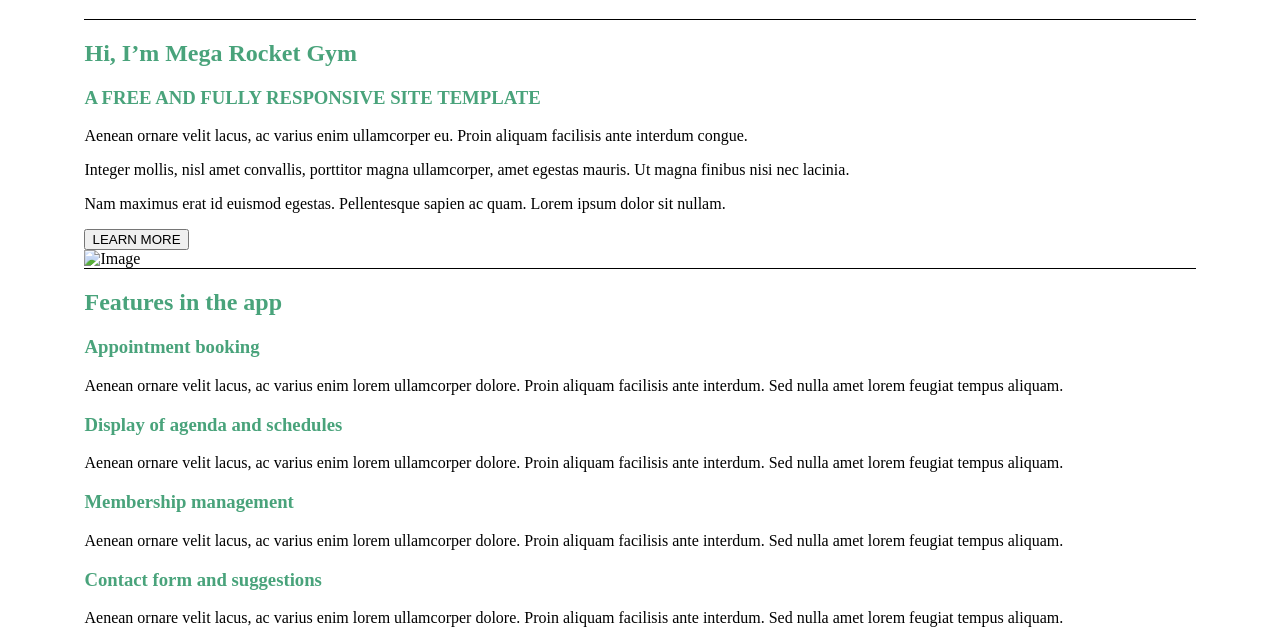
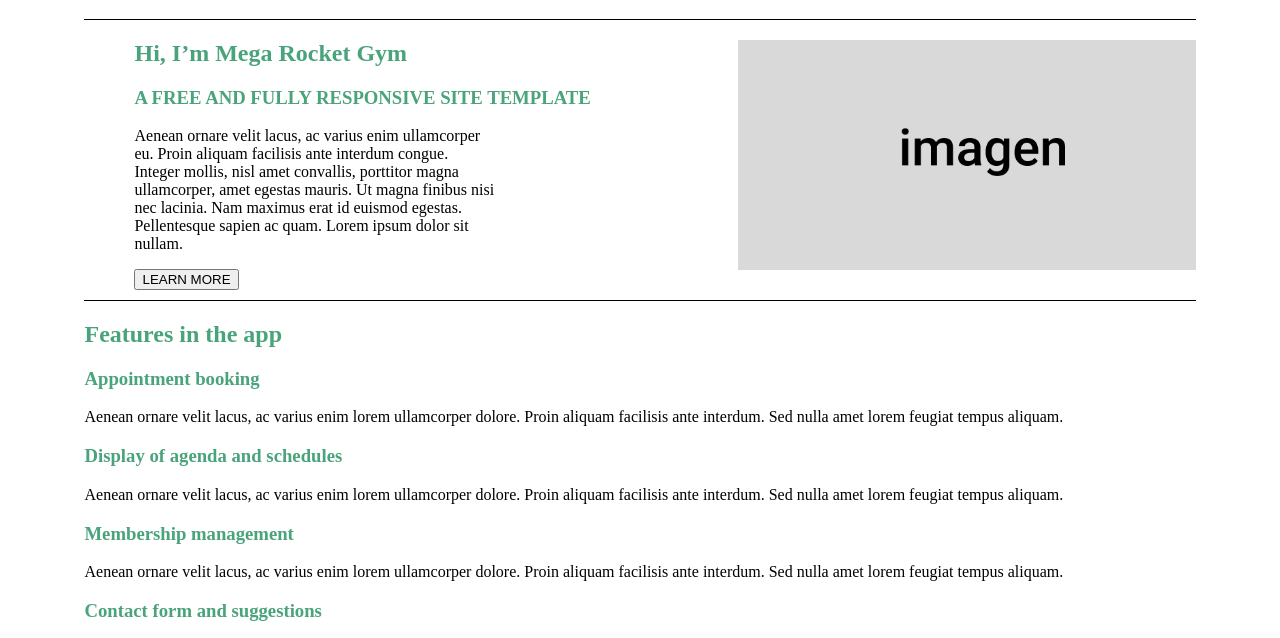
Before and after one commit to FacundoPacheco/BaSP-M2023, a plain HTML site: page Week-03/index.html in a window 1280 px wide. Shown: the part 124-762 px from the top of the page. Drawn offline with Linux system fonts and the light colour scheme.

Commit message:
BaSP-M2023-Week03, Margins, image

```diff
--- a/Week-03/assets/css/style.css
+++ b/Week-03/assets/css/style.css
@@ -15,3 +15,28 @@ section {
 body{
     margin: 6.6%;
 }
+
+.container {
+    height: 260px;
+}
+
+.right {
+    float: right;
+}
+
+img {
+    height: 230px;
+}
+
+.left   {
+    margin-left: 50px;
+    margin-inline-end: 600px;
+}
+
+.marginend {
+    margin-inline-end: 100px;
+}
+
+.learnmore  {
+    margin-left: 50px;
+}
--- a/Week-03/index.html
+++ b/Week-03/index.html
@@ -12,18 +12,18 @@
         <h1>MEGA ROCKET S.A.</h1>
     </header>
     <main>
-        <section>
+        <section class="container">
+            <article class="right">
+                <img src="./img/imagen.png" alt="imagen1">
+            </article>
+            <article class="left">
                 <h2>Hi, I’m Mega Rocket Gym</h2>
                 <h3>A FREE AND FULLY RESPONSIVE SITE TEMPLATE</h3>
-                <p>Aenean ornare velit lacus, ac varius enim ullamcorper eu. Proin aliquam facilisis ante interdum congue.</p>
-                <p> Integer mollis, nisl amet convallis, porttitor magna ullamcorper, amet egestas mauris. Ut magna finibus nisi nec lacinia.</p>
-                <p>Nam maximus erat id euismod egestas. Pellentesque sapien ac quam. Lorem ipsum dolor sit nullam.</p>
-        <div>
-            <button> LEARN MORE </button>
-        </div>
-        <div>
-            <img src="Image" alt="Image">
-        </div>
+                <p class="marginend">Aenean ornare velit lacus, ac varius enim ullamcorper eu. Proin aliquam facilisis ante interdum congue.
+                Integer mollis, nisl amet convallis, porttitor magna ullamcorper, amet egestas mauris. Ut magna finibus nisi nec lacinia.
+                Nam maximus erat id euismod egestas. Pellentesque sapien ac quam. Lorem ipsum dolor sit nullam.</p>
+            </article>
+            <button class="learnmore"> LEARN MORE </button>
         </section>
         <section>
                 <h2>Features in the app</h2>
```
Also changed, not shown: Week-03/img/imagen.png (added).
